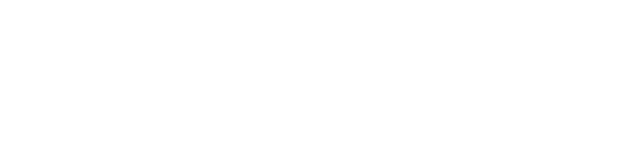
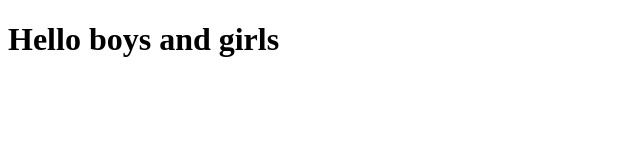
Before and after one commit to JairoAussie/may23-git-collab, a plain HTML site: page index.html in a window 1280 px wide. Shown: the whole page, without its empty margins (0-640 px from the left). Drawn offline with Linux system fonts and the light colour scheme.

Commit message:
added html h1

```diff
--- a/index.html
+++ b/index.html
@@ -6,6 +6,6 @@
     <title>Document</title>
 </head>
 <body>
-
+    <h1> Hello boys and girls</h1>
 </body>
 </html>
```
